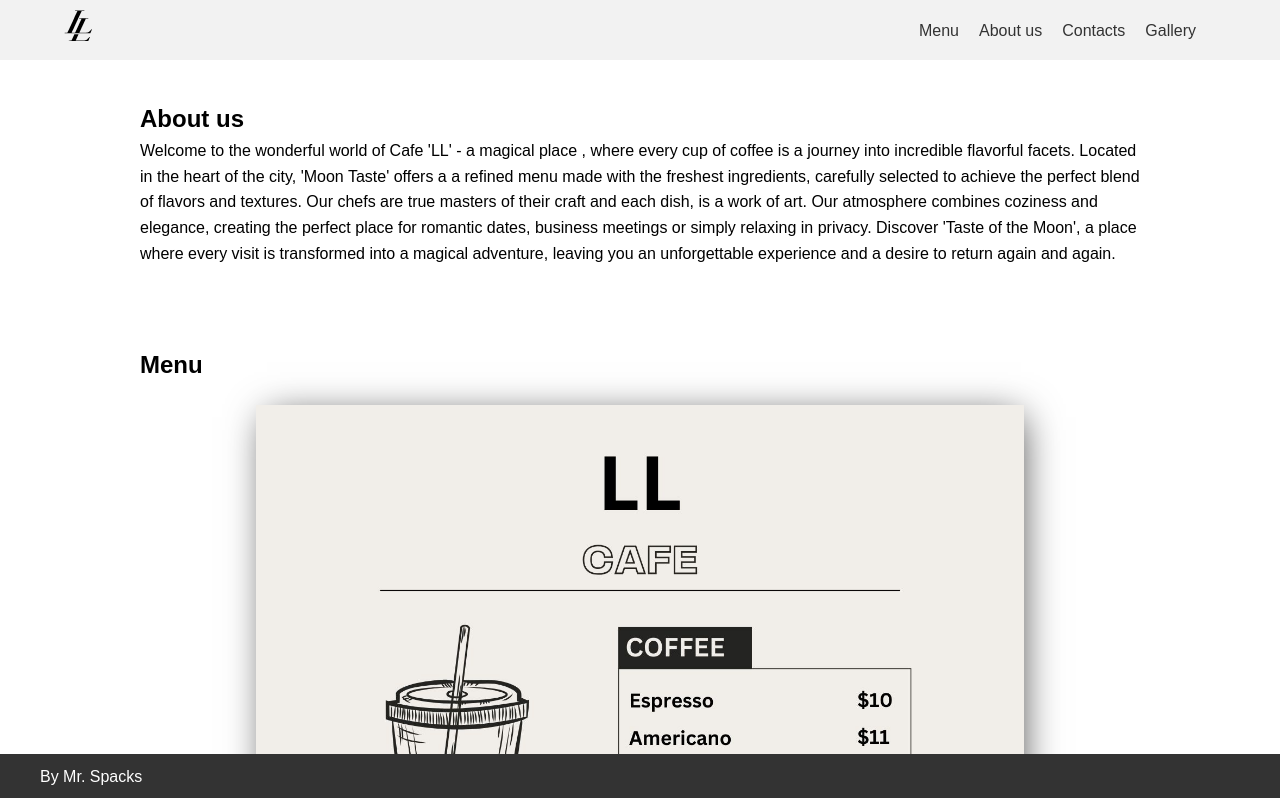
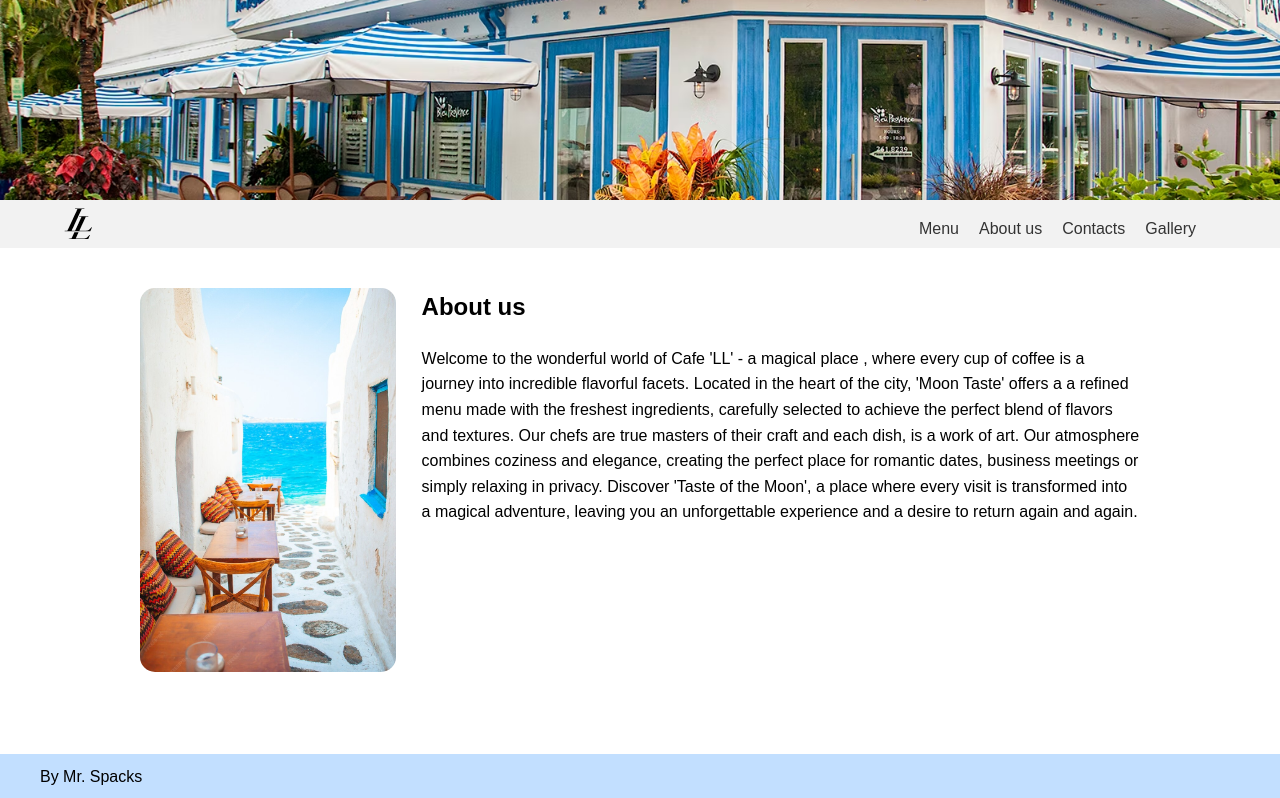
Before and after one commit to MrSpacks/Cafe-ll, a plain HTML site: page index.html in a window 1280 px wide. Shown: the top 798 px of the page. Drawn offline with Linux system fonts and the light colour scheme.

Commit message:
Ready 100%

```diff
--- a/index.html
+++ b/index.html
@@ -12,6 +12,7 @@
 <body>
     <div class="wrapper">
         <header>
+            <img class="header_img" src="img/header_img.avif" alt="">
             <div class="container">
                 <div class="logo"><img src="img/Logo.svg" alt="Logo"></div>
                 <nav>
@@ -32,6 +33,8 @@
         <main>
             <section id="about">
                 <div class="about_conteiner">
+                    <img src="img/About_img.jpeg" alt="" class="about_img non_mobile">
+                    <div class="about_text">
                     <h1 >About us</h1>
                     <p>Welcome to the wonderful world of Cafe 'LL' - a magical place ,
                     where every cup of coffee is a journey into incredible flavorful
@@ -46,6 +49,7 @@
                      into a magical adventure, leaving you
                     an unforgettable experience and a desire to return again and again.</p>
                     </div>
+                </div>
             </section>
             <section id="menu">
                 <div class="menu_conteiner">
@@ -58,7 +62,7 @@
                     <!-- heading text -->
                     <ul class="image-gallery">
                         <li>
-                            <img src="img/1.jpg" alt="" />
+                            <img class="non_mobile" src="img/1.jpg" alt="" />
                             <!-- <div class="overlay"><span>Image title</span></div> -->
                         </li>
                         <li>
@@ -66,7 +70,7 @@
                             <!-- <div class="overlay"><span>Image title</span></div> -->
                         </li>
                         <li>
-                            <img src="img/3.jpg" alt="" />
+                            <img class="non_mobile" src="img/3.jpg" alt="" />
                             <!-- <div class="overlay"><span>Image title</span></div> -->
                         </li>
                         <li>
@@ -74,7 +78,7 @@
                             <!-- <div class="overlay"><span>Image title</span></div> -->
                         </li>
                         <li>
-                            <img src="img/5.jpg" alt="" />
+                            <img class="non_mobile" src="img/5.jpg" alt="" />
                             <!-- <div class="overlay"><span>Image title</span></div> -->
                         </li>
                         <li>
--- a/styles.css
+++ b/styles.css
@@ -33,9 +33,6 @@ html {
     font-family: Arial, sans-serif;
     margin: 0;
     padding: 0;
-    background: url('img/eiffel-tower-822537_1920.png') no-repeat left center fixed;
-    background-size: 30vh;
-
   }
   .wrapper{
     position: relative;
@@ -65,7 +62,11 @@ body {
     margin: 0;
     padding: 0;
 }
-
+.header_img{
+    max-height: 200px;
+    width: 100%;
+    object-fit: cover;
+}
 .container {
     width: 90%;
     margin: auto;
@@ -74,7 +75,6 @@ body {
 
 header {
     background-color: #f2f2f2;
-    padding: 10px 0;
 }
 
 .logo {
@@ -130,9 +130,18 @@ section {
 }
 /* About */
 .about_conteiner{
+    display: flex;
     margin: 0 auto;
     max-width: 1000px;
     padding: 20px 0;
+}
+.about_img{
+    min-width: 20vw;
+    margin-right: 2vw;
+    border-radius: 15px;
+}
+.about_text h1{
+    margin-bottom: 20px;
 }
 /* Menu */
 .menu_conteiner {
@@ -179,14 +188,17 @@ section {
     position: fixed;
     bottom: 0;
     width: 100%;
-    background-color: #333;
-    color: #fff;
+    background-color: #C2DFFF;
+    color: black;
     text-align: left;
     padding: 10px 40px;
 }
 
 /* Адаптивные стили */
 @media only screen and (max-width: 800px) {
+    .non_mobile{
+        display: none;
+    }
     .nav-menu {
         display: none;
         width: 100%;
```
Also changed, not shown: img/About_img.jpeg (added), img/Restaurant.jpeg (added), img/header_img.avif (added). Lines whose indentation alone changed are shown as unchanged.
